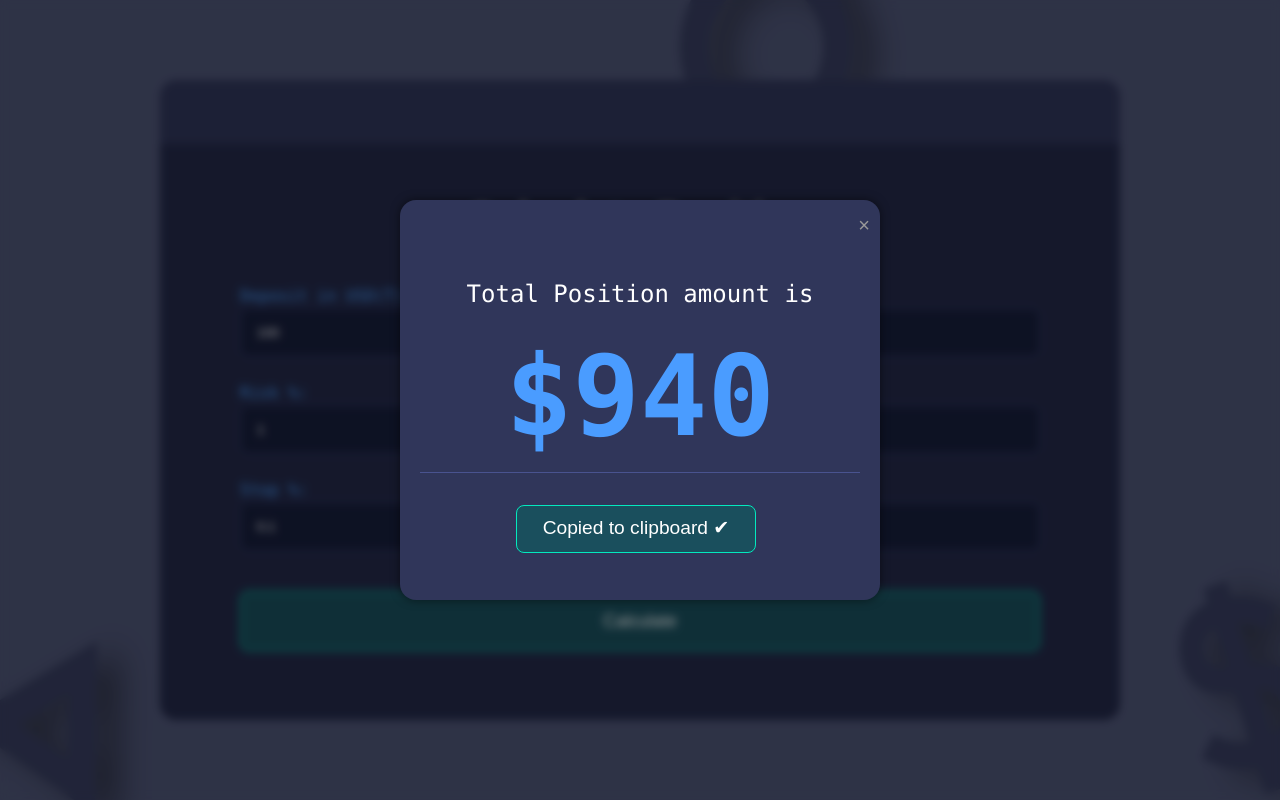
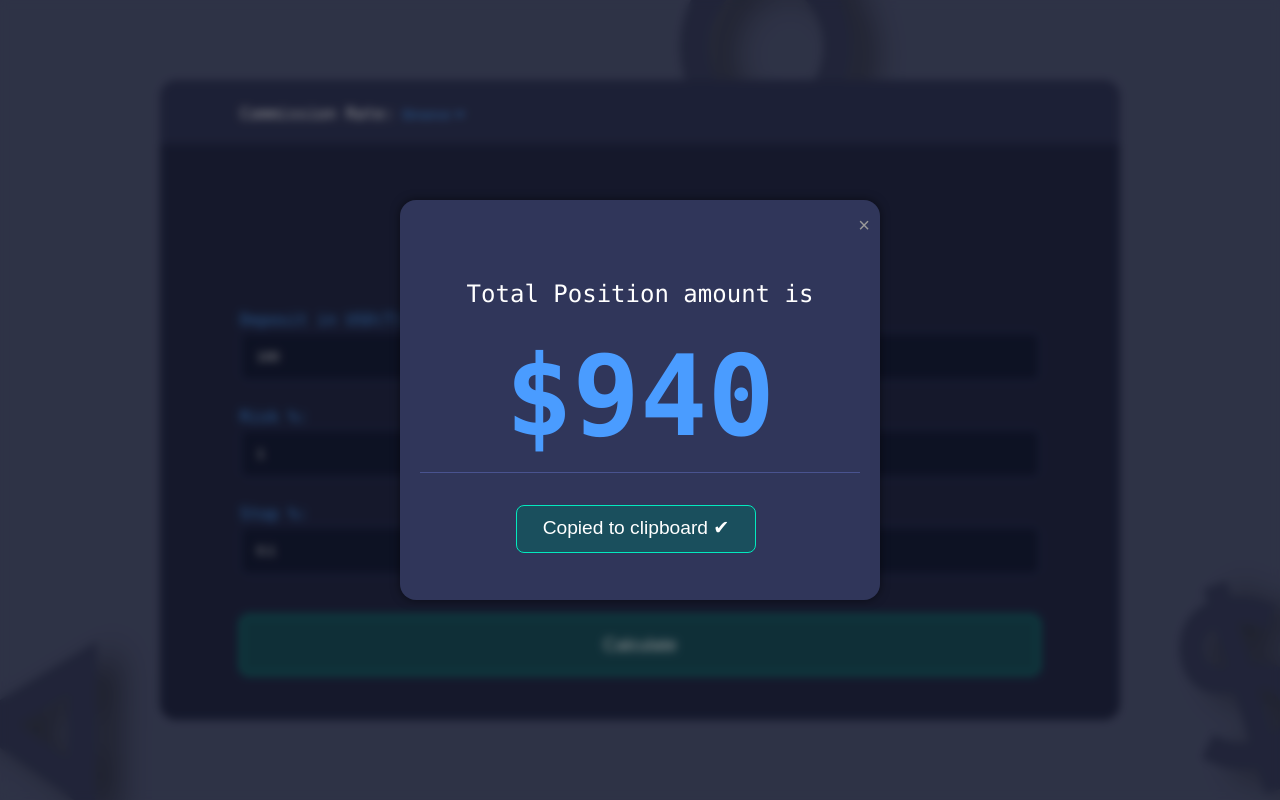
Before and after one commit to Hunter2001/tradeCalc2, a website built with Parcel: page index.html in a window 1280 px wide. Both pictures are taken after a click on the element "Calculate". Built offline with nearby package versions, Linux system fonts and the light colour scheme.

Commit message:
added brokers commisions rate select

```diff
--- a/index.html
+++ b/index.html
@@ -10,6 +10,13 @@
   <body>
     <div class="container">
       <form class="input-form">
+        <div class="commission">
+          <p>Commission Rate:</p>
+          <select id="broker">
+            <option value="BINANCE" selected>Binance</option>
+            <option value="KRAKEN">Kraken</option>
+          </select>
+        </div>
         <h1>Calculate Position</h1>
         <div class="input-group">
           <label for="deposit">Deposit in USD(T):</label>
--- a/src/css/main.css
+++ b/src/css/main.css
@@ -69,14 +69,26 @@ body {
   top: 3rem;
 }
 
-.input-group {
-  margin-top: -0.5rem;
-  position: relative;
-  top: 2rem;
-}
 /* ====================================================================================================================STYLE FOR SMALL SCREENS */
 @media screen and (min-width: 320px) {
   /* Style for small screens */
+
+  .input-group {
+    margin-top: -0.5rem;
+    position: relative;
+    top: -1rem;
+  }
+
+  .input-form .button {
+    background-color: #1a4f5d;
+    color: white;
+    font-weight: normal;
+    cursor: pointer;
+    border-color: #04e9be;
+    position: relative;
+    top: 0rem;
+  }
+
   .input-form {
     padding: 5rem;
     /* height: 100vh; */
@@ -91,7 +103,7 @@ body {
     font-size: 1.5rem;
     font-family: sans-serif;
     position: relative;
-    top: -1rem;
+    top: -3rem;
     left: 0rem;
     text-align: center;
   }
@@ -189,6 +201,36 @@ body {
     position: relative;
     left: 0rem;
     text-align: center;
+  }
+
+  /* ========================= COMMISION RATE */
+  .commission {
+    position: relative;
+    top: -8rem;
+    text-align: center;
+    font-size: 0.8rem;
+  }
+
+  .commission select {
+    display: inline;
+    background-color: #30365a;
+    border: none;
+    color: #489bf8;
+    outline: none;
+  }
+
+  .commission p {
+    display: inline;
+    font-family: Consolas;
+  }
+}
+/* MOBILE L */
+@media screen and (min-width: 425px) {
+  .commission {
+    position: relative;
+    top: -7.6rem;
+    text-align: center;
+    font-size: 0.8rem;
   }
 }
 /* ===========================================================================================================================MEDIUM SCREENS */
@@ -332,6 +374,26 @@ body {
     left: 0rem;
     text-align: center;
   }
+  /* ========================= COMMISION RATE */
+  .commission {
+    position: relative;
+    top: -7.6rem;
+    text-align: left;
+    font-size: 1rem;
+  }
+
+  .commission select {
+    display: inline;
+    background-color: #30365a;
+    border: none;
+    color: #489bf8;
+    outline: none;
+  }
+
+  .commission p {
+    display: inline;
+    font-family: Consolas;
+  }
 }
 
 .overlay {
--- a/src/js/config.js
+++ b/src/js/config.js
@@ -1 +1,14 @@
 export const TIMEOUT_SEC = 3;
+
+// ========================================== COMMISSIONS
+export const COMMISSIONS = {
+  BINANCE: {
+    maker: 0.02,
+    taker: 0.04,
+  },
+
+  KRAKEN: {
+    maker: 0.02,
+    taker: 0.05,
+  },
+};
--- a/src/js/model.js
+++ b/src/js/model.js
@@ -1,22 +1,30 @@
+import { COMMISSIONS } from "./config.js";
+
 export const state = {
   deposit: 0,
   risk: 0,
   stop: 0,
   position: 0,
+  currentCommission: 0,
+};
+
+const getCommission = function (broker) {
+  return COMMISSIONS[broker].maker + COMMISSIONS[broker].taker;
 };
 
 export const setValues = function (data) {
   state.deposit = data.deposit;
   state.risk = data.risk;
   state.stop = data.stop;
+  state.currentCommission = getCommission(data.broker);
 };
 
 export const calculatePosition = function () {
-  const { deposit, risk, stop } = state;
+  const { deposit, risk, stop, currentCommission } = state;
 
   // Formula
   let output = (deposit * (risk / 100)) / (stop / 100);
-  output = output - output * 0.06;
+  output = output - output * currentCommission; // 0.06
   output = Math.trunc(output);
 
   state.position = output;
--- a/src/js/views/buttonsView.js
+++ b/src/js/views/buttonsView.js
@@ -45,10 +45,14 @@ class buttonsView {
   }
 
   getData() {
+    // SELECT ELEMENT
+    const select = document.getElementById("broker");
+    // DATA
     const deposit = +document.getElementById("deposit").value;
     const risk = +document.getElementById("risk").value;
     const stop = +document.getElementById("stop").value;
-    return { deposit, risk, stop };
+    const broker = select.options[select.selectedIndex].value;
+    return { deposit, risk, stop, broker };
   }
 
   addHandlerGetData(handler) {
```
